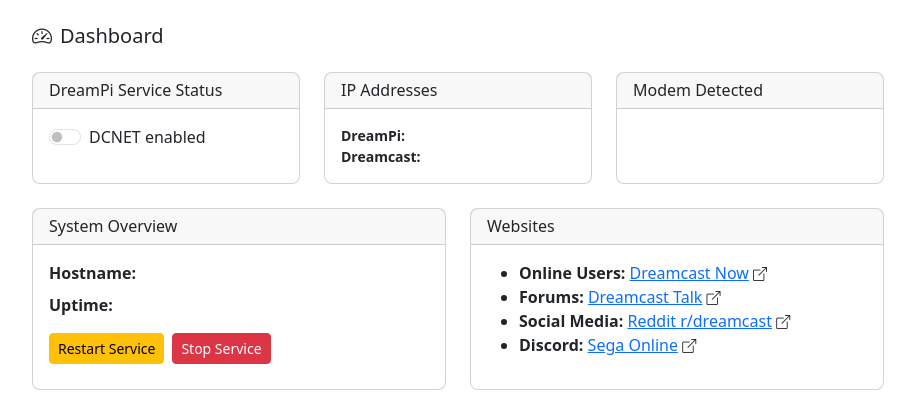
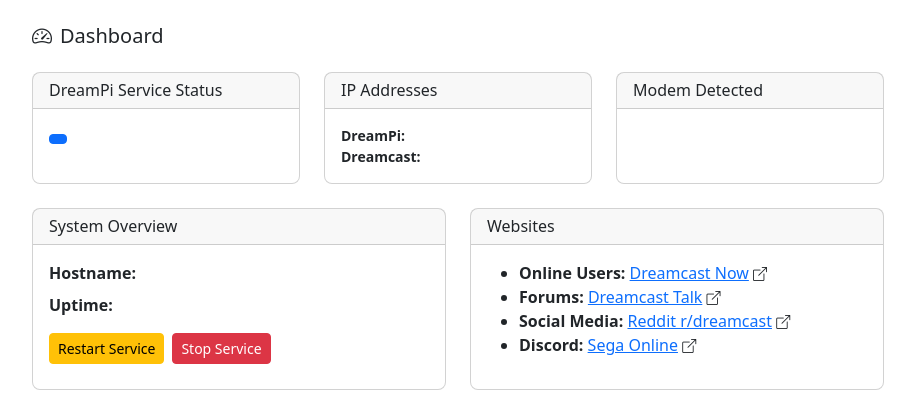
Before and after one commit to jschwager/dreampi-gui, a Flask app: template templates/index.html in a window 1280 px wide. Shown: the part 72-492 px from the top of the page, without its empty margins (182-1097 px from the left). Run offline with Flask 3, Linux system fonts and the light colour scheme; the template is opened without the code that fills it, so the values that code supplies are empty.

Commit message:
Modified DCNET toggle to button with dynamic text/action based on current DCNET status.

```diff
--- a/app.py
+++ b/app.py
@@ -35,6 +35,17 @@ def index():
 		service_status = style_helper("red", "Error / Inactive")
 	except subprocess.TimeoutExpired as e:
 		service_status = style_helper("yellow", "Unknown (timeout)")
+
+	# DCNET button status
+	try:
+		dcnet_status_command = subprocess.run(["grep", "-q", "dcnet", "../dreampi/dreampi.py"], capture_output=True, text=True, check=True, timeout=5)
+		dcnet_button_text = "Disable DCNET"
+		dcnet_button_action = "dcnet-off"
+	except subprocess.CalledProcessError as e:
+		dcnet_button_text = "Enable DCNET"
+		dcnet_button_action = "dcnet-on"
+	except subprocess.TimeoutExpired as e:
+		dcnet_button_text = "DCNET Unknown"
 
 	# IP Address
 
--- a/templates/index.html
+++ b/templates/index.html
@@ -13,18 +13,7 @@
 						</div>
 						<div class="card-body">
     						{{ service_status | safe }}
-							<form method="POST" action="/run" id="dcnetForm">
-							  <input type="hidden" name="action" id="dcnetAction" value="dcnet-off">
-
-							  <div class="form-check form-switch">
-								<input
-								  class="form-check-input"
-								  type="checkbox"
-								  id="checkNativeSwitch"
-								  onchange="document.getElementById('dcnetAction').value = this.checked ? 'dcnet-on' : 'dcnet-off'; this.form.submit();">
-								<label class="form-check-label" for="checkNativeSwitch">DCNET enabled</label>
-							  </div>
-							</form>
+							<button class="btn btn-sm btn-primary" formaction="{{ dcnet_button_action | safe }}">{{ dcnet_button_text | safe }}</button>
 						</div>
 					</div>
 				</div>
```
